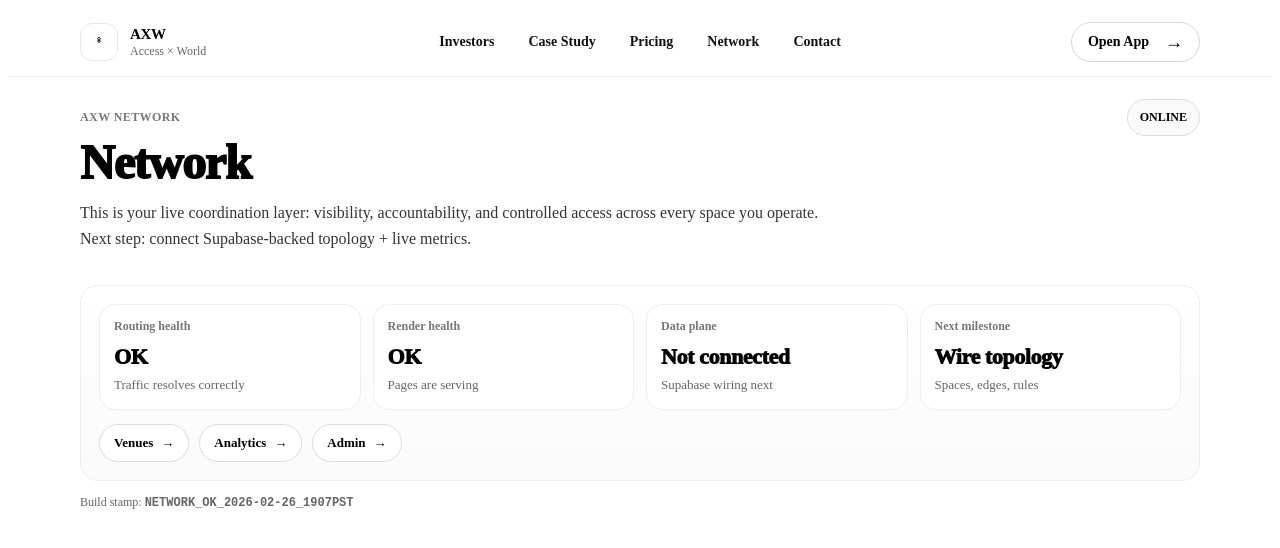
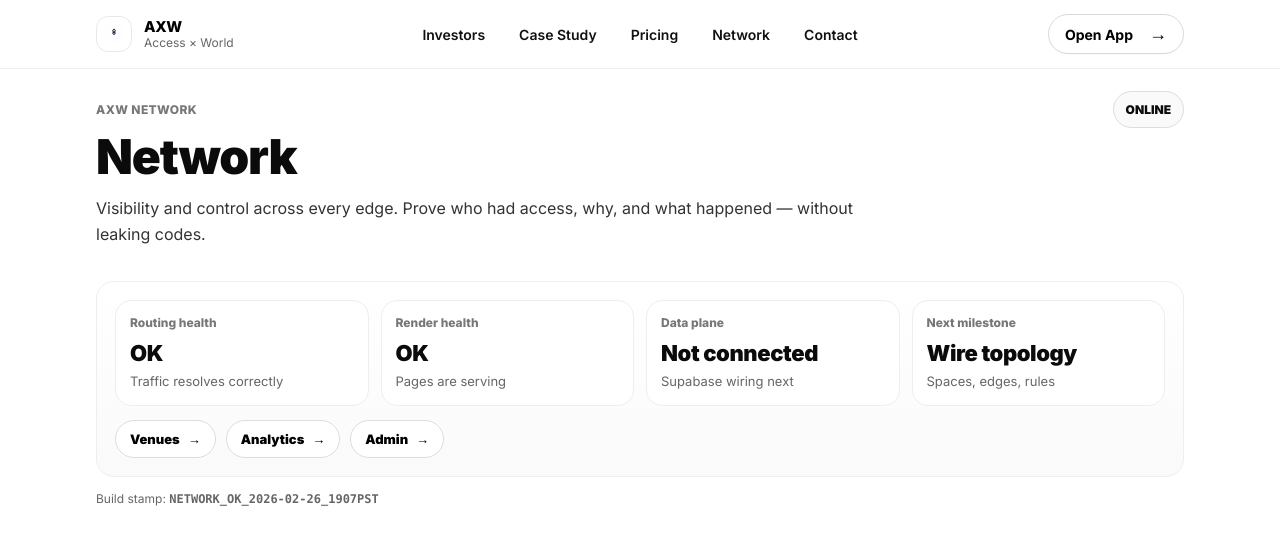
Before and after one commit to M4G3LL4N0/access-layer, a Next.js app: page /network in a window 1280 px wide. Shown: the top 548 px of the page. Built offline with nearby package versions, Linux system fonts and the light colour scheme.

Commit message:
blitz: lock global font + marketing shell + benefits-first block

```diff
--- a/src/app/globals.css
+++ b/src/app/globals.css
@@ -1,3 +1,34 @@
-:root { color-scheme: light; }
-html, body { height: 100%; }
-a { color: inherit; }
+:root {
+  --font-sans: ui-sans-serif, system-ui, -apple-system, BlinkMacSystemFont, "Segoe UI", Roboto, Arial, "Apple Color Emoji",
+    "Segoe UI Emoji";
+}
+
+* {
+  box-sizing: border-box;
+}
+
+html,
+body {
+  padding: 0;
+  margin: 0;
+  font-family: var(--font-sans);
+  -webkit-font-smoothing: antialiased;
+  -moz-osx-font-smoothing: grayscale;
+  background: #ffffff;
+  color: #0b0b0b;
+}
+
+a {
+  color: inherit;
+}
+
+h1,
+h2,
+h3,
+h4 {
+  letter-spacing: -0.02em;
+}
+
+code {
+  font-family: ui-monospace, SFMono-Regular, Menlo, Monaco, Consolas, "Liberation Mono", "Courier New", monospace;
+}
--- a/src/app/layout.tsx
+++ b/src/app/layout.tsx
@@ -1,10 +1,17 @@
 import type { Metadata } from "next";
+import { Inter } from "next/font/google";
 import "./globals.css";
+
+const inter = Inter({
+  subsets: ["latin"],
+  display: "swap",
+  variable: "--font-sans",
+});
 
 export const metadata: Metadata = {
   metadataBase: new URL("https://accessxworld.com"),
   title: "AXW — Access × World",
-  description: "The coordination layer between access and space: safer, faster operations with provable audit trails.",
+  description: "Programmable access infrastructure and policy-driven coordination systems.",
   applicationName: "AXW",
   icons: {
     icon: [{ url: "/icon.png", type: "image/png" }],
@@ -28,7 +35,7 @@ export const metadata: Metadata = {
 
 export default function RootLayout({ children }: { children: React.ReactNode }) {
   return (
-    <html lang="en">
+    <html lang="en" className={inter.variable}>
       <body>{children}</body>
     </html>
   );
--- a/src/app/network/page.tsx
+++ b/src/app/network/page.tsx
@@ -1,15 +1,12 @@
-import MarketingHeader from "@/components/MarketingHeader";
+import MarketingShell from "@/components/MarketingShell";
 import React from "react";
 
 export const dynamic = "force-static";
-
 const BUILD_STAMP = "NETWORK_OK_2026-02-26_1907PST";
 
 export default function NetworkPage() {
   return (
-    <main style={{ background: "#fff" }}>
-      <MarketingHeader />
-      <div style={{ maxWidth: 1120, margin: "0 auto", padding: "22px 16px 70px" }}>
+    <MarketingShell>
       <div style={{ display: "flex", alignItems: "baseline", justifyContent: "space-between", gap: 12, flexWrap: "wrap" }}>
         <div>
           <div style={{ fontSize: 12, color: "#777", fontWeight: 800, letterSpacing: 0.4 }}>AXW NETWORK</div>
@@ -17,8 +14,7 @@ export default function NetworkPage() {
             Network
           </h1>
           <p style={{ marginTop: 0, color: "#333", lineHeight: 1.6, maxWidth: 760 }}>
-              This is your live coordination layer: visibility, accountability, and controlled access across every space you operate.
-              Next step: connect Supabase-backed topology + live metrics.
+            Visibility and control across every edge. Prove who had access, why, and what happened — without leaking codes.
           </p>
         </div>
 
@@ -62,8 +58,7 @@ export default function NetworkPage() {
       <div style={{ marginTop: 14, fontSize: 12, color: "#666" }}>
         Build stamp: <code style={{ fontWeight: 900 }}>{BUILD_STAMP}</code>
       </div>
-      </div>
-    </main>
+    </MarketingShell>
   );
 }
 
--- a/src/components/MarketingShell.tsx
+++ b/src/components/MarketingShell.tsx
@@ -1,28 +1,17 @@
-"use client";
+import MarketingHeader from "@/components/MarketingHeader";
+import React from "react";
 
-import React from "react";
-import MarketingHeader from "./MarketingHeader";
-
-export default function MarketingShell({ children }: { children: React.ReactNode }) {
+export default function MarketingShell({
+  children,
+  maxWidth = 1120,
+}: {
+  children: React.ReactNode;
+  maxWidth?: number;
+}) {
   return (
-    <div style={{ minHeight: "100vh", background: "white" }}>
+    <main style={{ background: "#fff" }}>
       <MarketingHeader />
-      <div style={{ maxWidth: 1120, margin: "0 auto", padding: "28px 16px 80px" }}>
-        {children}
-      </div>
-      <footer style={{ borderTop: "1px solid #eee", padding: "18px 16px", color: "#666", fontSize: 12 }}>
-        <div style={{ maxWidth: 1120, margin: "0 auto", display: "flex", justifyContent: "space-between", gap: 12, flexWrap: "wrap" }}>
-          <div style={{ display: "flex", alignItems: "center", gap: 10 }}>
-            <img src="/axw-icon.png" alt="AXW" style={{ width: 16, height: 16, display: "block" }} />
-            <span>AXW — Access × World</span>
-          </div>
-          <div style={{ display: "flex", gap: 14, flexWrap: "wrap" }}>
-            <a href="/legal/terms" style={{ color: "inherit", textDecoration: "none" }}>Terms</a>
-            <a href="/legal/privacy" style={{ color: "inherit", textDecoration: "none" }}>Privacy</a>
-            <a href="/contact" style={{ color: "inherit", textDecoration: "none" }}>Contact</a>
-          </div>
-        </div>
-      </footer>
-    </div>
+      <div style={{ maxWidth, margin: "0 auto", padding: "22px 16px 70px" }}>{children}</div>
+    </main>
   );
 }
```
Also changed, not shown: src/components/BenefitsBlock.tsx (added, +68 -0 lines). Lines whose indentation alone changed are shown as unchanged.
